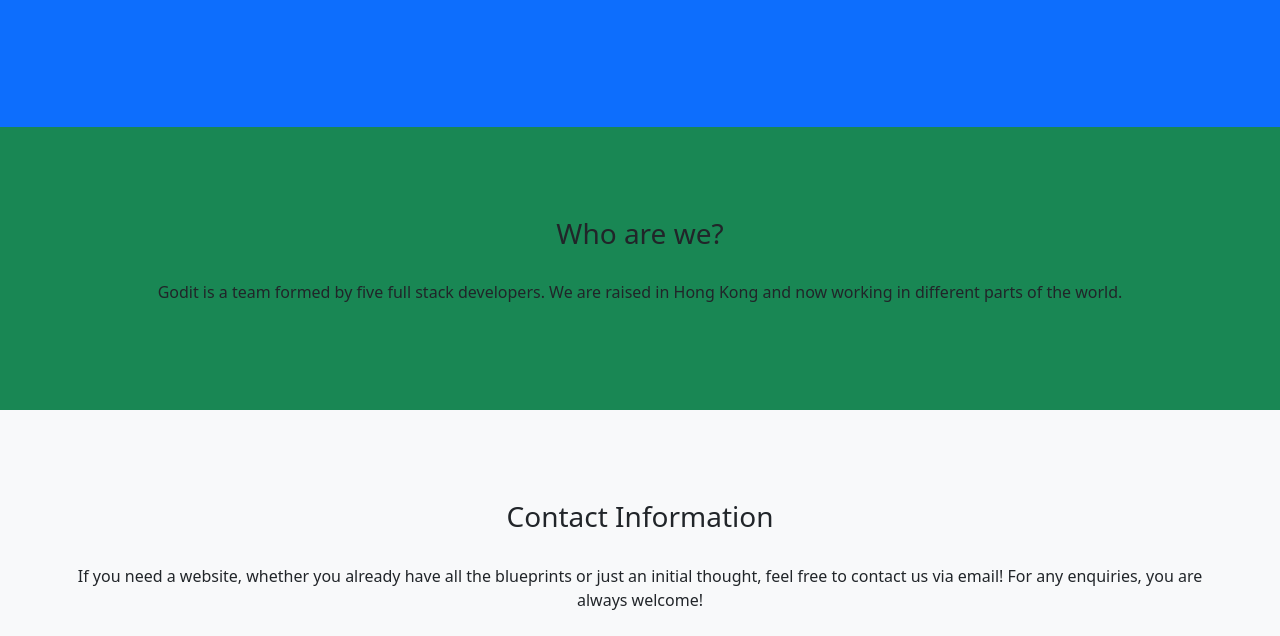
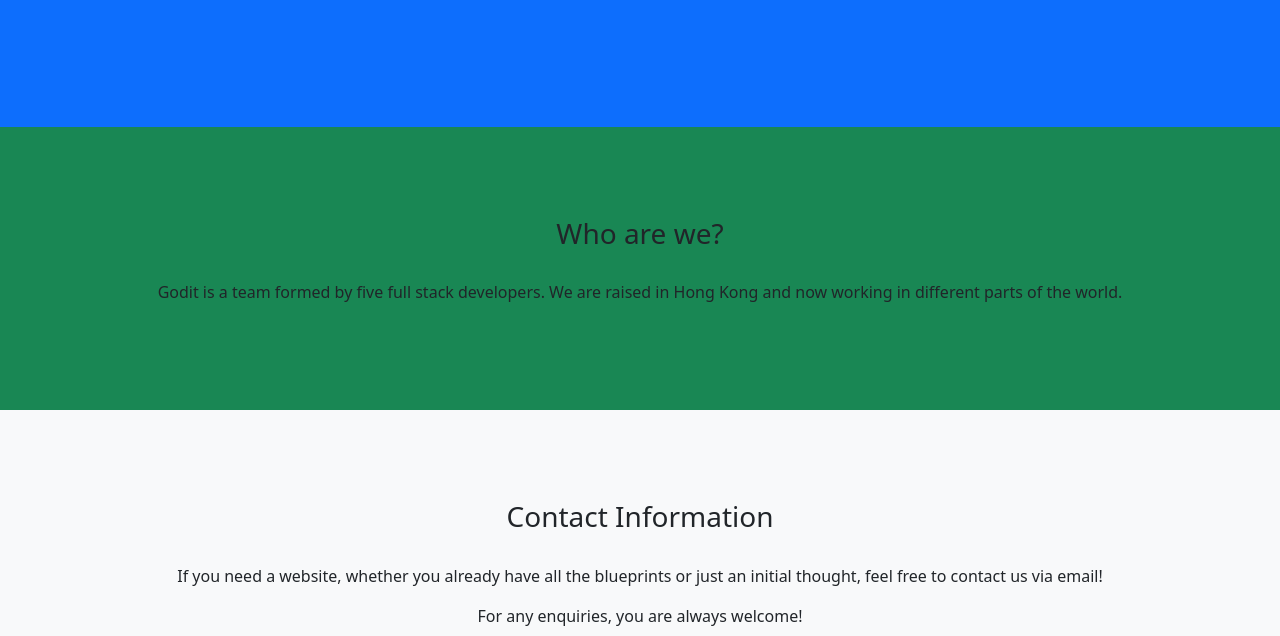
Before and after one commit to dennyjj/godit, a plain HTML site: page index.html in a window 1280 px wide. Shown: the part 1872-2508 px from the top of the page. Drawn offline with nearby package versions, Linux system fonts and the light colour scheme.

Commit message:
edited content

```diff
--- a/index.html
+++ b/index.html
@@ -160,8 +160,10 @@
             <div></div>
             <p>
                 If you need a website, whether you already have all the blueprints or
-                just an initial thought, feel free to contact us via email! For any
-                enquiries, you are always welcome!
+                just an initial thought, feel free to contact us via email!
+            </p>
+            <p>
+                For any enquiries, you are always welcome!
             </p>
             <div class="contact-method">
                 <div>
```
